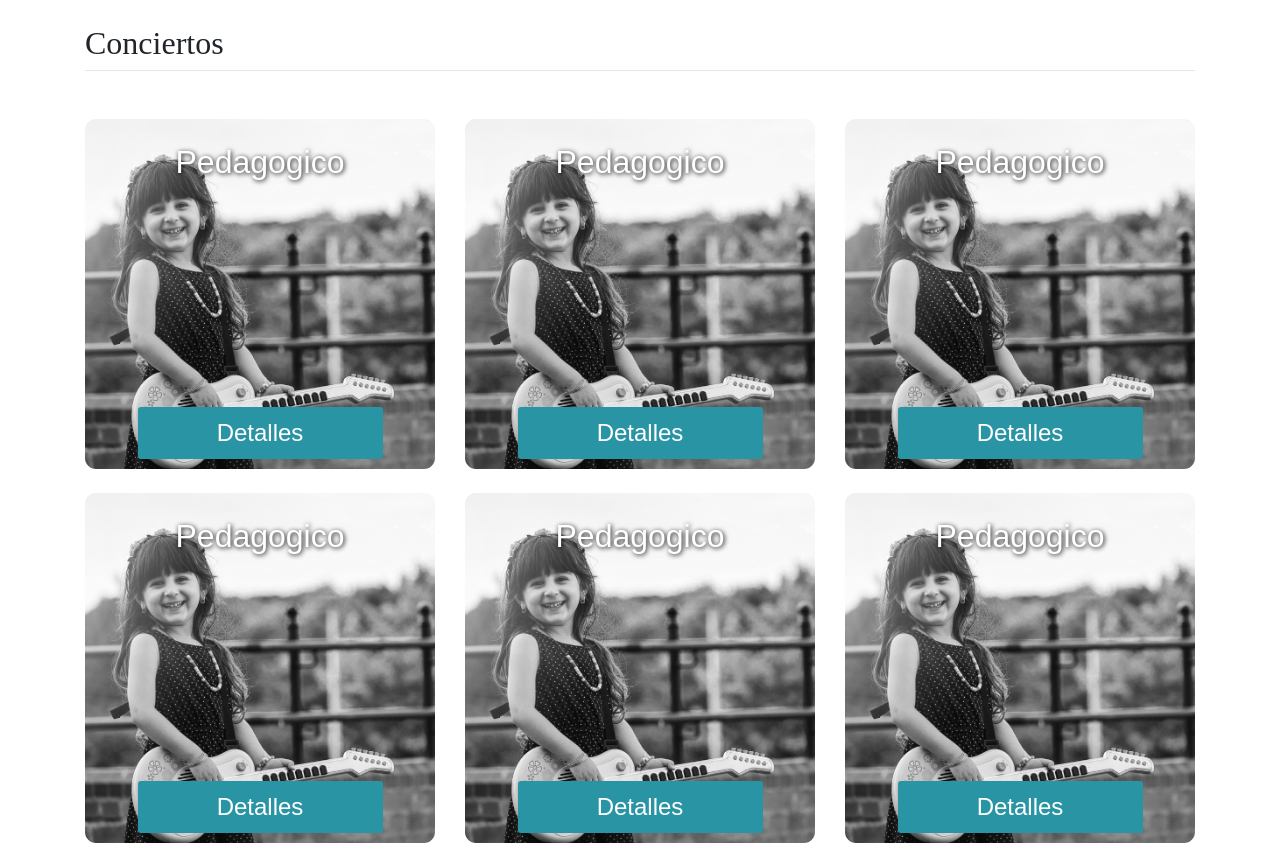
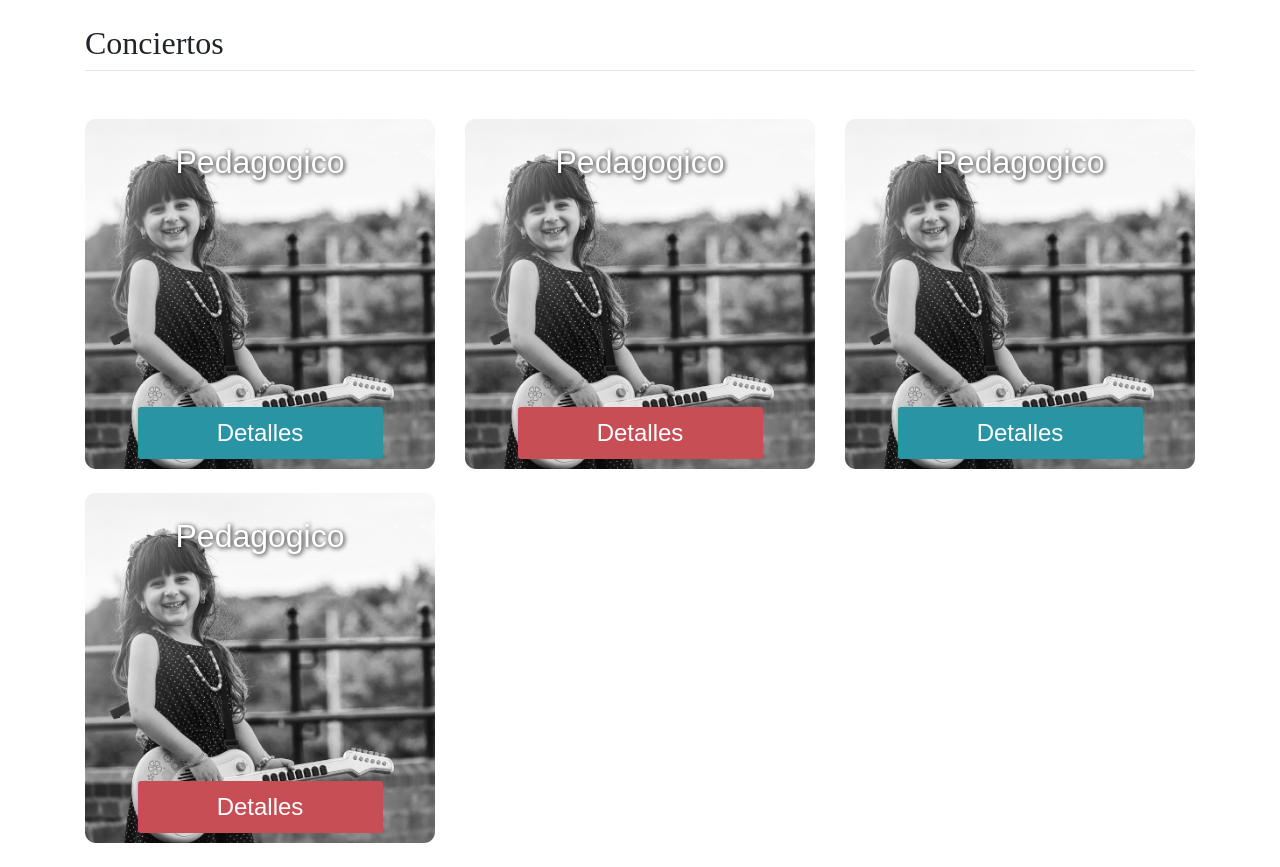
Before and after one commit to elenasacristan/m-latte, a React (Create React App) app in the folder frontend/: page / in a window 1280 px wide. Built offline with nearby package versions, Linux system fonts and the light colour scheme; a web font is replaced by a local one.

Commit message:
Update color button in cards

```diff
--- a/frontend/src/components/activities/activities.js
+++ b/frontend/src/components/activities/activities.js
@@ -12,12 +12,12 @@ const Activities = () => {
 
       <hr class="mt-2 mb-5" />
       <div class="row text-center">
-        <Activity />
-        <Activity />
-        <Activity />
-        <Activity />
-        <Activity />
-        <Activity />
+        {[1,2,3,4].map((number, index) => (
+            index % 2 === 0 ?
+                <Activity color="#2994A4" /> :
+                <Activity color="#C84E56" />
+        )
+        )}
       </div>
     </div>
   );
--- a/frontend/src/components/activity/activity.css
+++ b/frontend/src/components/activity/activity.css
@@ -38,11 +38,12 @@
 .acivity-container button:hover,
 .acivity-container button:focus,
 .acivity-container button:active {
-    background-color: #5ca7b3;
+    opacity: 0.9;
     color: white;
     border: none;
     outline: none;
     box-shadow: none;
+
 }
 
 
--- a/frontend/src/components/activity/activity.js
+++ b/frontend/src/components/activity/activity.js
@@ -2,13 +2,13 @@ import React from "react";
 import "./activity.css";
 import Pedagogico from "../../common/images/Pedagogicos.png";
 
-const Activity = () => {
+const Activity = ({ color }) => {
   return (
     <div class="col-lg-4 col-md-6 col-12">
       <div className="d-block mb-4 h-100 acivity-container">
         <img class="img-fluid" src={Pedagogico} />
         <h2 className="mt-4 mx-auto">Pedagogico</h2>
-        <button className="btn btn-lg mb-4">Detalles</button>
+        <button style={{'background-color':color}} className="btn btn-lg mb-4">Detalles</button>
       </div>
     </div>
   );
```
